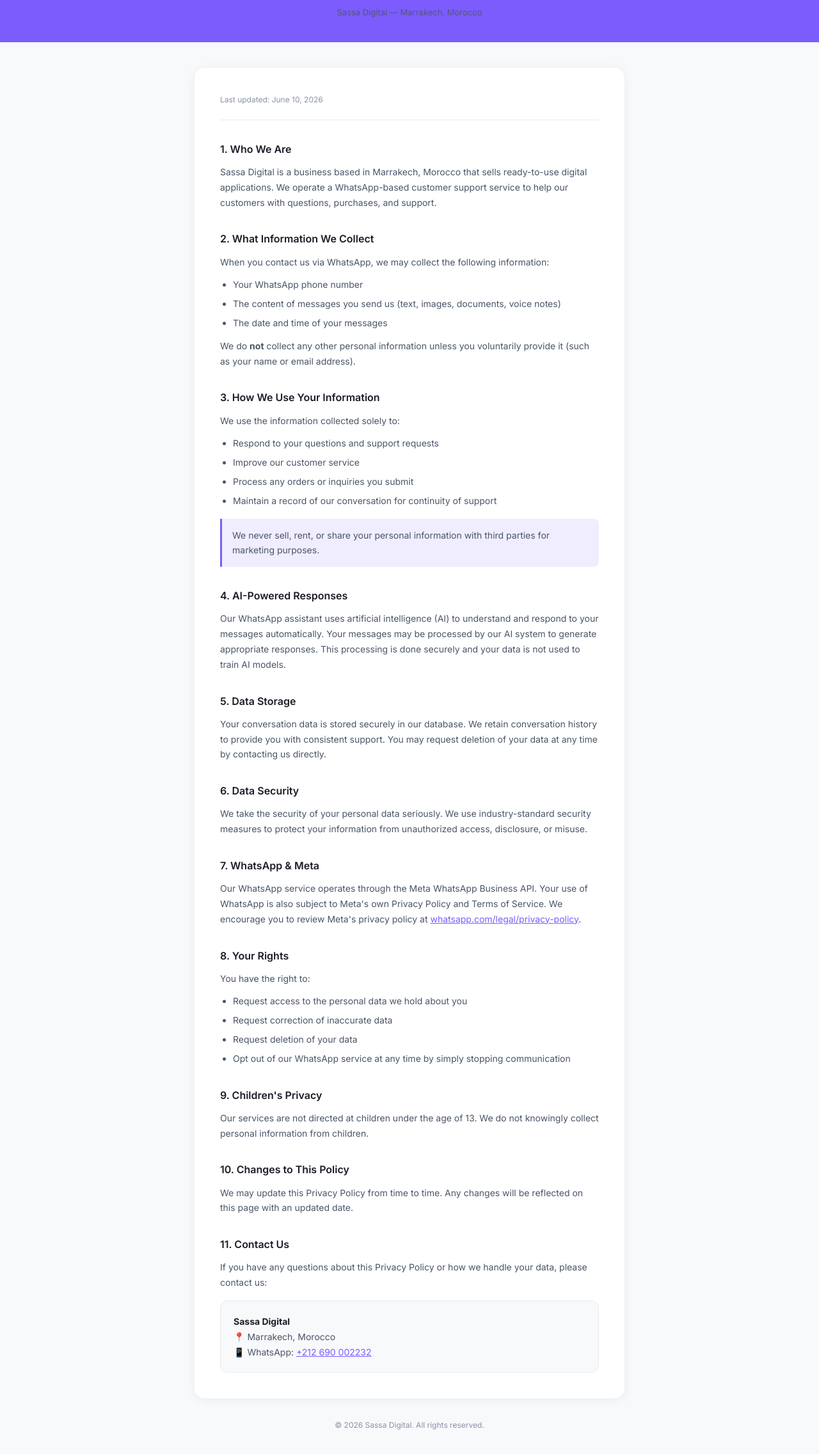
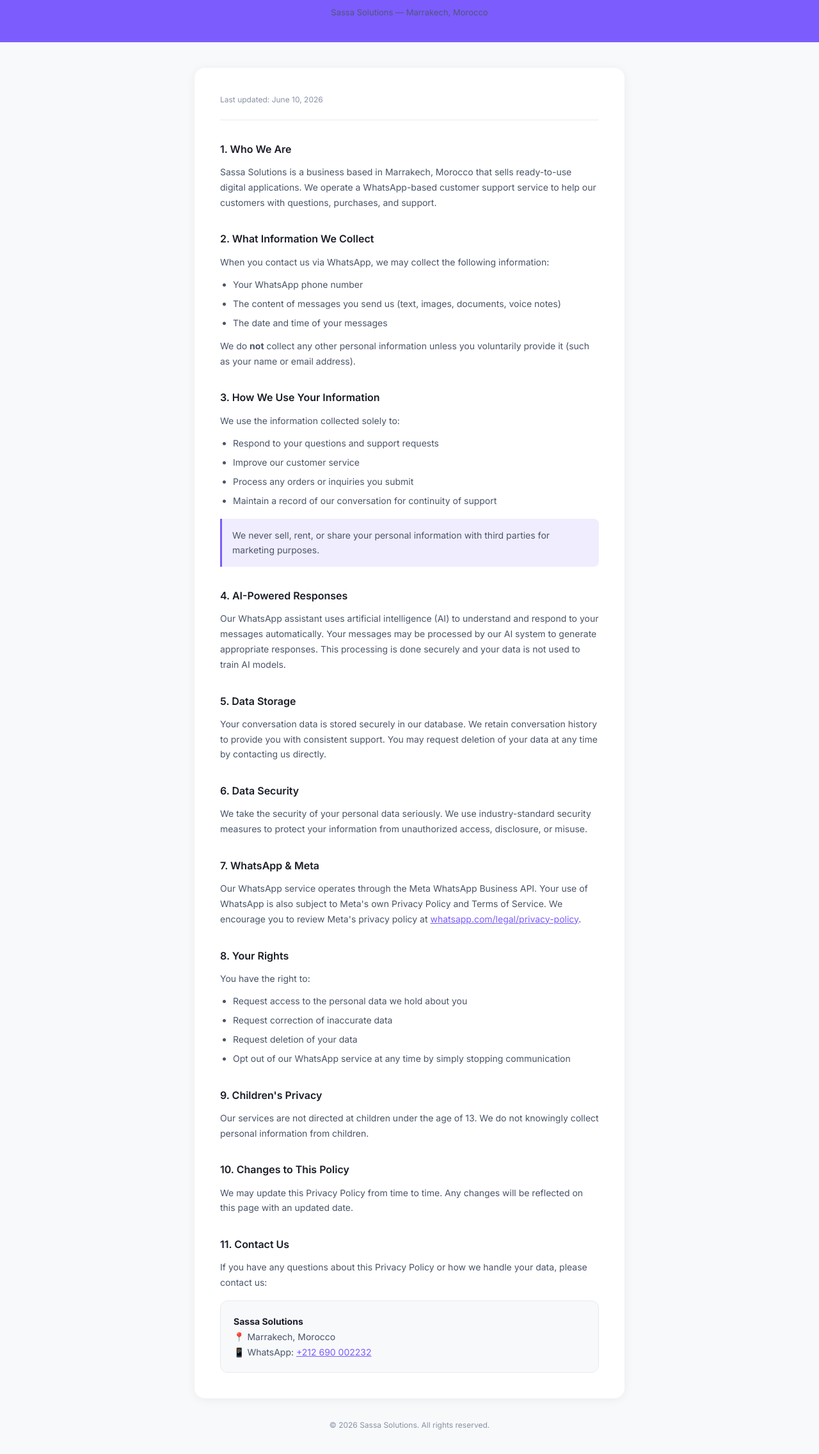
Before and after one commit to GoujdadKhadija/whatsapp-bot, a website: page privacy.html in a window 1280 px wide. Shown: the part 57-2330 px from the top of the page at 64% size. Drawn offline with Linux system fonts and the light colour scheme.

Commit message:
update privacy policy to Sassa Solutions

```diff
--- a/privacy.html
+++ b/privacy.html
@@ -3,7 +3,7 @@
 <head>
   <meta charset="UTF-8" />
   <meta name="viewport" content="width=device-width, initial-scale=1.0"/>
-  <title>Privacy Policy — Sassa Digital</title>
+  <title>Privacy Policy — Sassa Solutions</title>
   <style>
     @import url('https://fonts.googleapis.com/css2?family=Inter:wght@400;500;600;700&display=swap');
 
@@ -122,7 +122,7 @@
 
   <header>
     <h1>🔒 Privacy Policy</h1>
-    <p>Sassa Digital — Marrakech, Morocco</p>
+    <p>Sassa Solutions — Marrakech, Morocco</p>
   </header>
 
   <div class="container">
@@ -131,7 +131,7 @@
       <div class="last-updated">Last updated: June 10, 2026</div>
 
       <h2>1. Who We Are</h2>
-      <p>Sassa Digital is a business based in Marrakech, Morocco that sells ready-to-use digital applications. We operate a WhatsApp-based customer support service to help our customers with questions, purchases, and support.</p>
+      <p>Sassa Solutions is a business based in Marrakech, Morocco that sells ready-to-use digital applications. We operate a WhatsApp-based customer support service to help our customers with questions, purchases, and support.</p>
 
       <h2>2. What Information We Collect</h2>
       <p>When you contact us via WhatsApp, we may collect the following information:</p>
@@ -186,7 +186,7 @@
       <p>If you have any questions about this Privacy Policy or how we handle your data, please contact us:</p>
 
       <div class="contact-box">
-        <strong>Sassa Digital</strong><br/>
+        <strong>Sassa Solutions</strong><br/>
         📍 Marrakech, Morocco<br/>
         📱 WhatsApp: <a href="https://wa.me/212690002232" style="color:#7c5cfc;">+212 690 002232</a>
       </div>
@@ -194,7 +194,7 @@
     </div>
 
     <footer>
-      © 2026 Sassa Digital. All rights reserved.
+      © 2026 Sassa Solutions. All rights reserved.
     </footer>
   </div>
 
```
